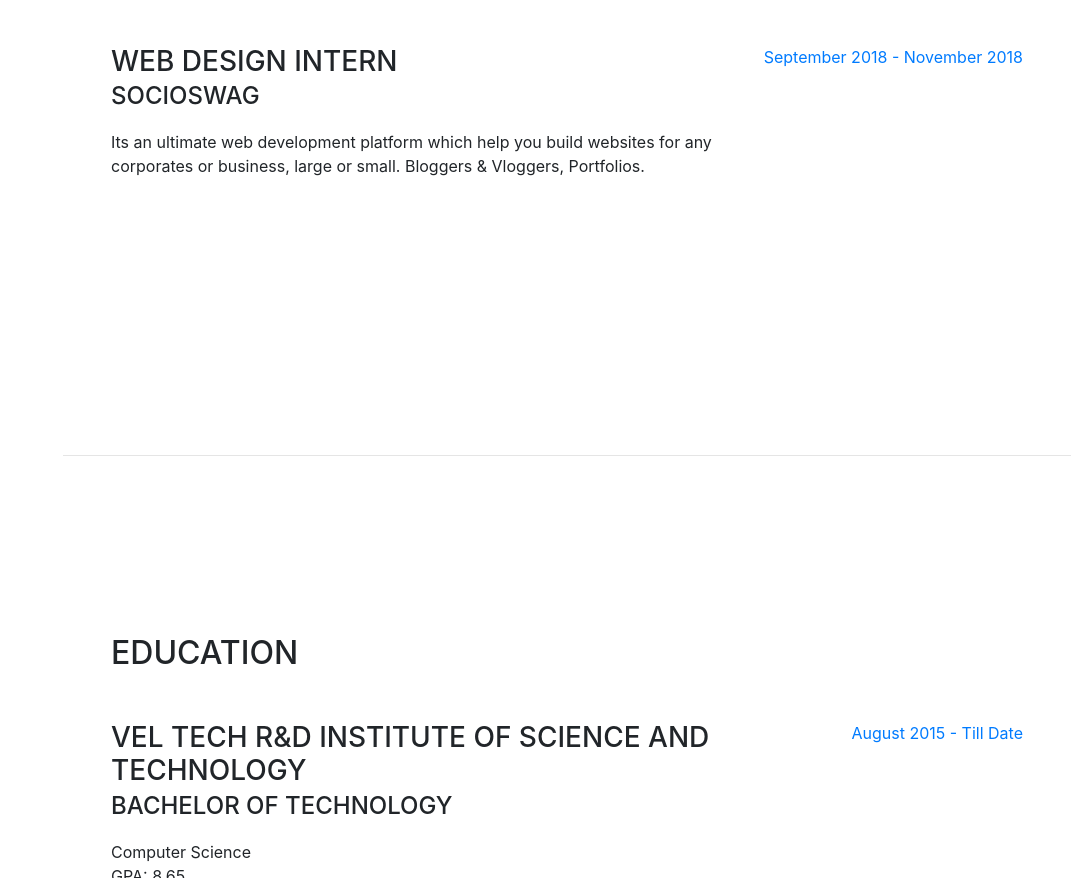
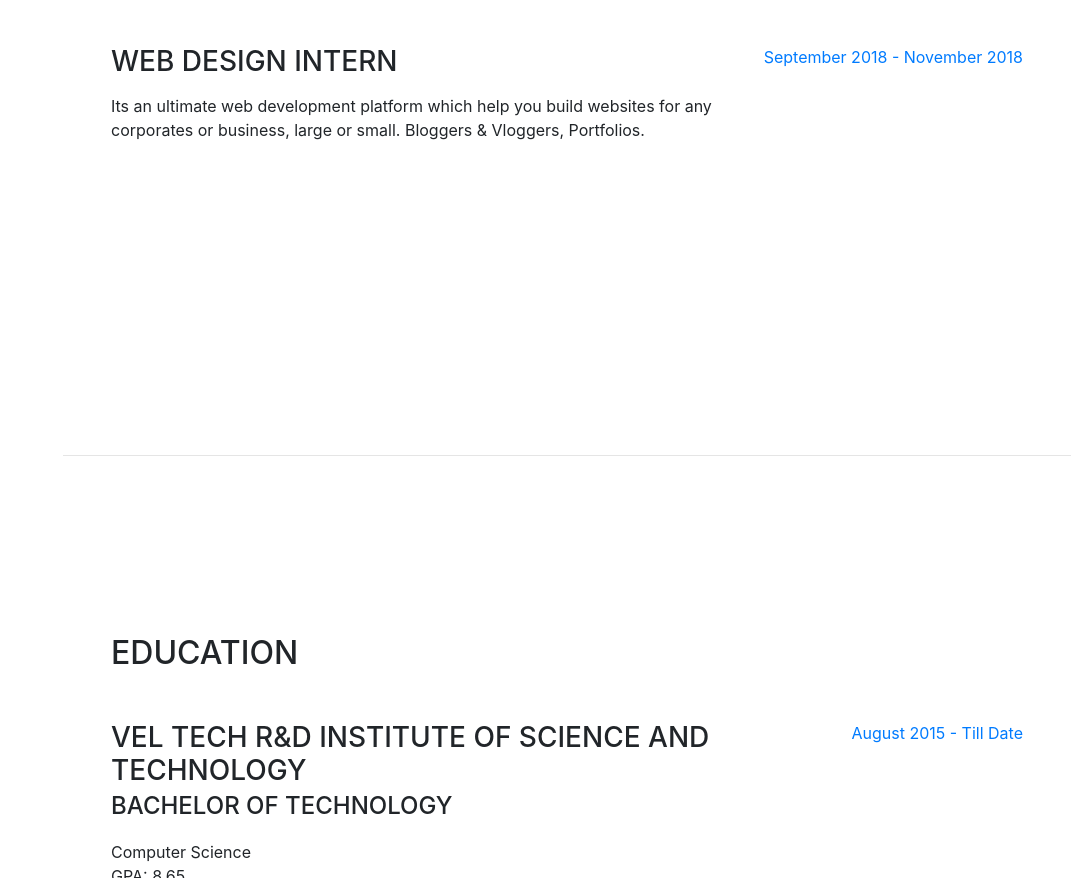
Before and after one commit to Rusheelraj/rusheelraj.github.io, a website with bundled scripts: page index.html in a window 1280 px wide. Shown: the part 1146-2024 px from the top of the page, without its empty margins (209-1280 px from the left). Built offline with nearby package versions, Linux system fonts and the light colour scheme; a web font is replaced by a local one.

Commit message:
Update index.html

```diff
--- a/index.html
+++ b/index.html
@@ -109,7 +109,7 @@
         <div class="resume-item d-flex flex-column flex-md-row justify-content-between">
           <div class="resume-content">
             <h3 class="mb-0">Web Design Intern</h3>
-            <div class="subheading mb-3">Socioswag</div>
+            <div class="subheading mb-3"></div>
             <p> Its an ultimate web development platform which help you build websites for any corporates or business, large or small. Bloggers & Vloggers, Portfolios.</p>
           </div>
           <div class="resume-date text-md-right">
```
